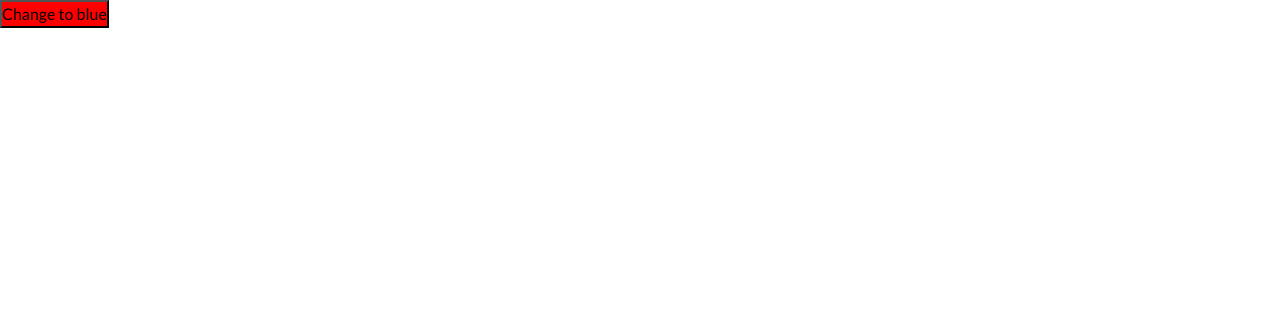
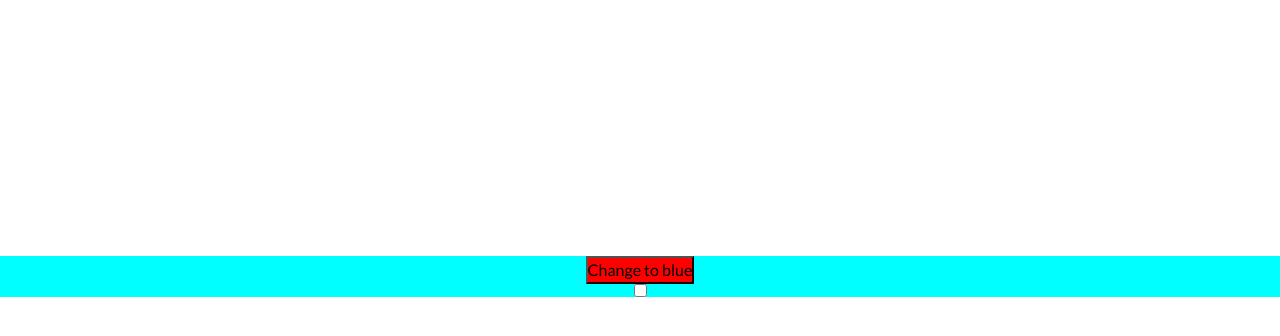
Before and after one commit to Faris-Kanbur/React-Testing-Library-Jest, a React (Create React App) app in the folder my-colorbutton/: page / in a window 1280 px wide. Shown: the top 336 px of the page. Built offline with nearby package versions, Linux system fonts and the light colour scheme.

Commit message:
add checkboxtest

```diff
--- a/my-colorbutton/src/App.css
+++ b/my-colorbutton/src/App.css
@@ -4,3 +4,16 @@
   box-sizing: border-box;
   font-family: "Lato";
 }
+
+.Style {
+  margin-top: 20%;
+  background-color: aqua;
+  display: flex;
+  flex-direction: column;
+  justify-content: center;
+  align-items: center;
+
+
+
+
+}
--- a/my-colorbutton/src/App.js
+++ b/my-colorbutton/src/App.js
@@ -5,15 +5,26 @@ import {useState} from "react";
 function App() {
 
   const [buttonColor, setButtonColor] = useState("red");
+  const [disabled, setDisabled] = useState(false);
+
+
   const newButtonColor = buttonColor === "red" ? "blue" : "red";
 
 
   return (
-    <div className="App">
+    <div className="Style">
         <button
+          disabled={disabled}
           style={{backgroundColor: buttonColor}}
           onClick={() => setButtonColor(newButtonColor)}
-          >Change to {newButtonColor}</button>
+          >Change to {newButtonColor}
+          </button>
+
+          <input
+            type="checkbox"
+            id="enable-button-checkbox"
+            defaultChecked={disabled}
+            onChange={(e) => setDisabled(e.target.checked)} />
     </div>
   );
 }
```
Also changed, not shown: 1 other file (tests, documents, lock files or other folders).
